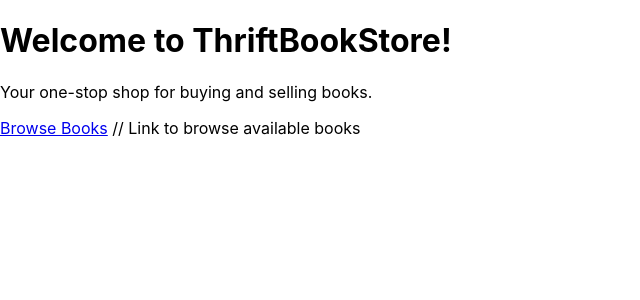
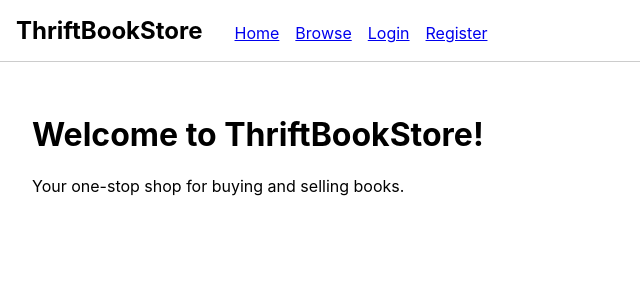
Before and after one commit to twishashastri/ThriftBookStore, a React app in the folder Frontend/: page / in a window 1280 px wide. Shown: the top 300 px of the page, without its empty margins (0-640 px from the left). Built offline with nearby package versions, Linux system fonts and the light colour scheme.

Commit message:
added the new page navbar.jsx and changes made to app.jsx, homepage.jsx, index.js

```diff
--- a/Frontend/package.json
+++ b/Frontend/package.json
@@ -1,16 +1,15 @@
 {
   "name": "frontend",
   "version": "1.0.0",
-  "description": "Frontend for ThriftBookStore project",
   "main": "index.js",
   "scripts": {
     "start": "webpack serve --mode development --open",
     "build": "webpack --mode production"
   },
+  "keywords": [],
   "author": "",
   "license": "ISC",
-  "proxy": "http://localhost:5000",
-  "keywords": [],
+  "description": "",
   "dependencies": {
     "axios": "^1.10.0",
     "react": "^19.1.0",
--- a/Frontend/src/components/App.jsx
+++ b/Frontend/src/components/App.jsx
@@ -10,9 +10,12 @@ import Cart from './Cart';
 import BuyerDashboard from './BuyerDashboard';
 import SellerDashboard from './SellerDashboard';
 import AdminDashboard from './AdminDashboard';
+import Navbar from './Navbar';
 
 const App = () => {
   return (
+    <div>
+      <Navbar />
       <Routes>
         <Route path="/" element={<HomePage />} />
         <Route path="/login" element={<LoginPage />} />
@@ -24,6 +27,7 @@ const App = () => {
         <Route path="/seller-dashboard" element={<SellerDashboard />} />
         <Route path="/admin-dashboard" element={<AdminDashboard />} />
       </Routes>
+    </div>
   );
 };
 
--- a/Frontend/src/components/HomePage.jsx
+++ b/Frontend/src/components/HomePage.jsx
@@ -1,12 +1,10 @@
 import React from 'react';
 
-// HomePage component that serves as the landing page for users
 const HomePage = () => {
   return (
-    <div>
+    <div style={{ padding: '2rem' }}>
       <h1>Welcome to ThriftBookStore!</h1>
       <p>Your one-stop shop for buying and selling books.</p>
-      <a href="/browse">Browse Books</a> // Link to browse available books
     </div>
   );
 };
--- /dev/null
+++ b/Frontend/src/components/Navbar.jsx
@@ -0,0 +1,16 @@
+import React from 'react';
+import { Link } from 'react-router-dom';
+
+const Navbar = () => {
+  return (
+    <nav style={{ padding: '1rem', borderBottom: '1px solid #ccc' }}>
+      <h2 style={{ display: 'inline', marginRight: '2rem' }}>ThriftBookStore</h2>
+      <Link to="/" style={{ marginRight: '1rem' }}>Home</Link>
+      <Link to="/browse" style={{ marginRight: '1rem' }}>Browse</Link>
+      <Link to="/login" style={{ marginRight: '1rem' }}>Login</Link>
+      <Link to="/register">Register</Link>
+    </nav>
+  );
+};
+
+export default Navbar;
```
Also changed, not shown: Frontend/src/index.js (+6 -4 lines), 1 other file (tests, documents, lock files or other folders). Lines whose indentation alone changed are shown as unchanged.
